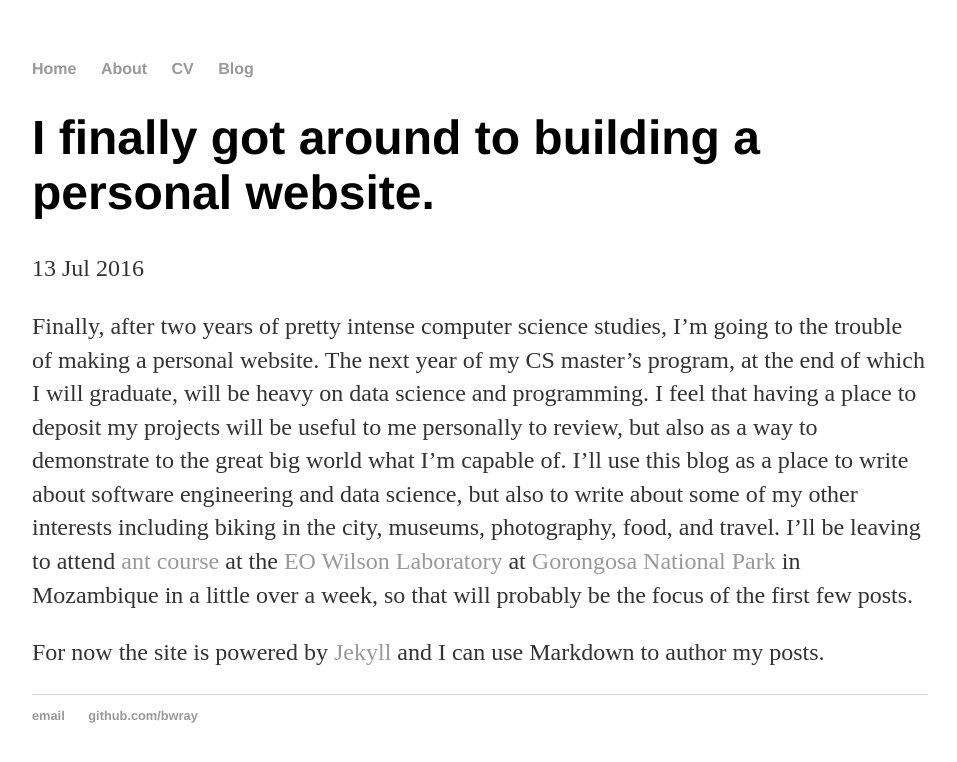
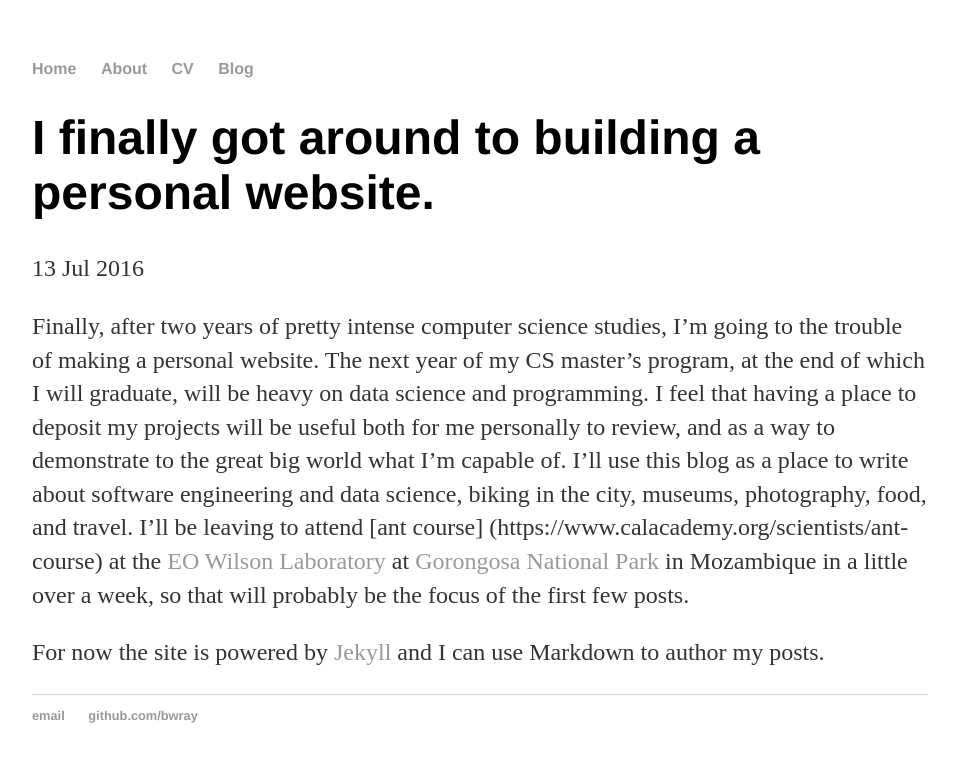
Before and after one commit to bwray/bwray.github.io, a Jekyll site: the page built from _posts/2016-07-13-first-blog-post.md, in a window 1280 px wide. Shown: the top 762 px of the page, without its empty margins (160-1117 px from the left). Built offline with Jekyll 4.4.1, drawn with Linux system fonts in a browser that asks for light colours.

Commit message:
Update 2016-07-13-first-blog-post.md

```diff
--- a/_posts/2016-07-13-first-blog-post.md
+++ b/_posts/2016-07-13-first-blog-post.md
@@ -7,12 +7,12 @@ date: 2016-07-13
 Finally, after two years of pretty intense computer science studies, I'm going to the trouble of making a
 personal website. The next year of my CS master's program, at the end of which I will graduate,
 will be heavy on data science and programming. I feel that having a place to deposit my projects will be
-useful to me personally to review, but also as a way to demonstrate to the great big world what I'm
+useful both for me personally to review, and as a way to demonstrate to the great big world what I'm
 capable of. I'll use this blog as a place to write about software engineering and data science,
-but also to write about some of my other interests including biking in the city, museums, photography,
-food, and travel. I'll be leaving to attend [ant course](https://www.calacademy.org/scientists/ant-course)
- at the [EO Wilson Laboratory](http://www.gorongosa.org/our-story/science/information-scientists/wilson-lab)
- at [Gorongosa National Park](http://www.gorongosa.org/) in Mozambique in a little
+biking in the city, museums, photography, food, and travel. I'll be leaving to attend [ant course]
+(https://www.calacademy.org/scientists/ant-course)
+at the [EO Wilson Laboratory](http://www.gorongosa.org/our-story/science/information-scientists/wilson-lab)
+at [Gorongosa National Park](http://www.gorongosa.org/) in Mozambique in a little
 over a week, so that will probably be the focus of the first few posts.
 
 For now the site is powered by [Jekyll](http://jekyllrb.com) and I can use Markdown to author
```
